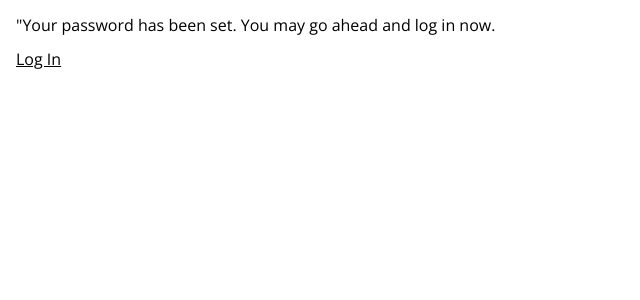
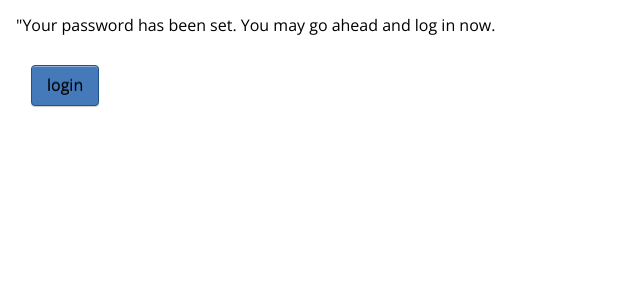
Before and after one commit to macolo/flashcards, a Django app: a page that uses usermgmt/templates/registration/password_reset_complete.html in a window 1280 px wide. Shown: the part 32-332 px from the top of the page, without its empty margins (0-640 px from the left). Run offline with Django 3.2, Linux system fonts and the light colour scheme; some libraries are stand-ins or nearby versions; some web fonts are replaced.

Commit message:
added button to password reset

```diff
--- a/usermgmt/templates/registration/password_reset_complete.html
+++ b/usermgmt/templates/registration/password_reset_complete.html
@@ -7,6 +7,6 @@
 
         <p>"Your password has been set.  You may go ahead and log in now.</p>
 
-        <p><a href="{% url 'django.contrib.auth.views.login' %}">Log In</a></p>
+        <a class="big-button" href="{% url 'django.contrib.auth.views.login' %}">login</a>
     </div>
 {% endblock %}
```
